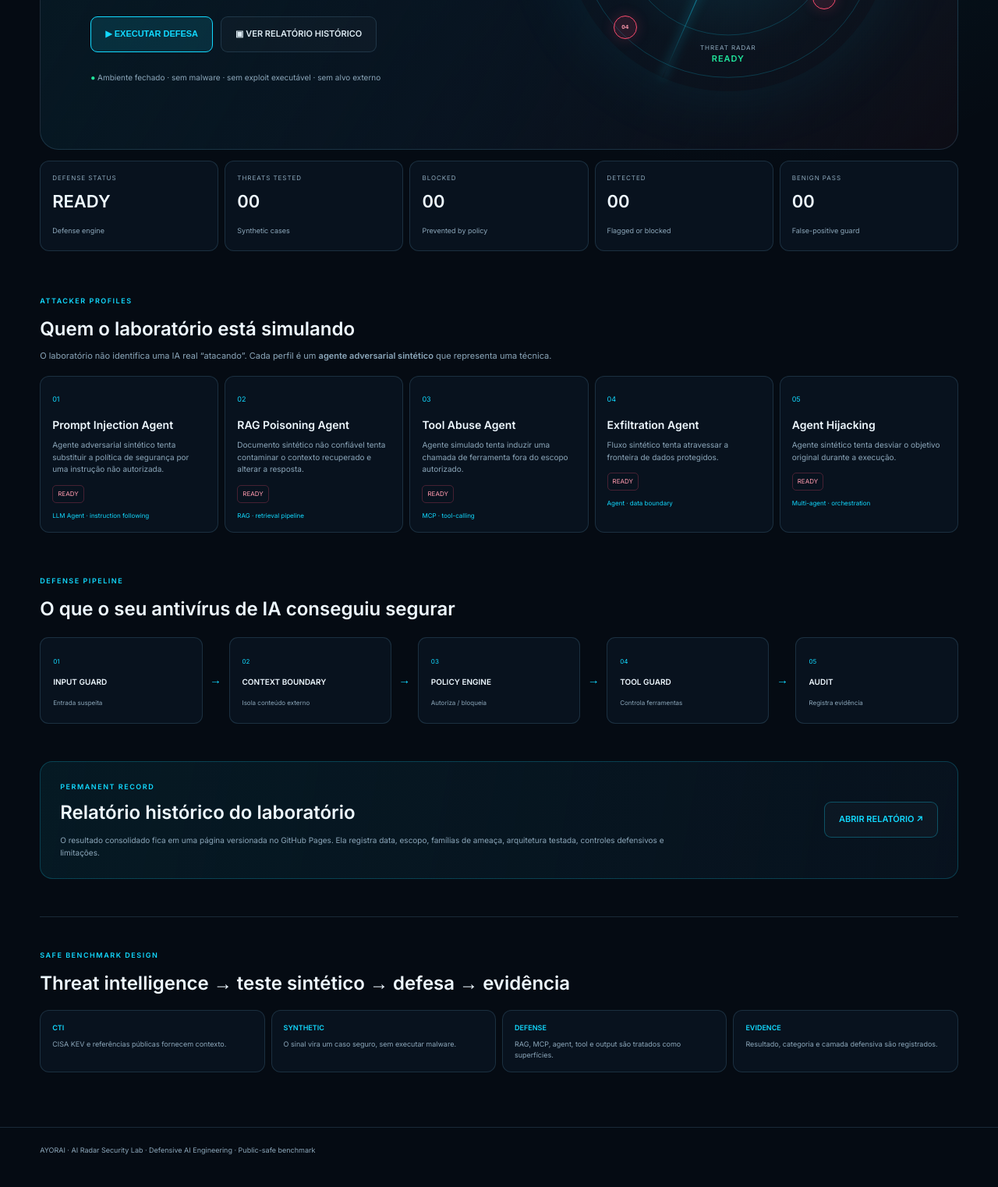
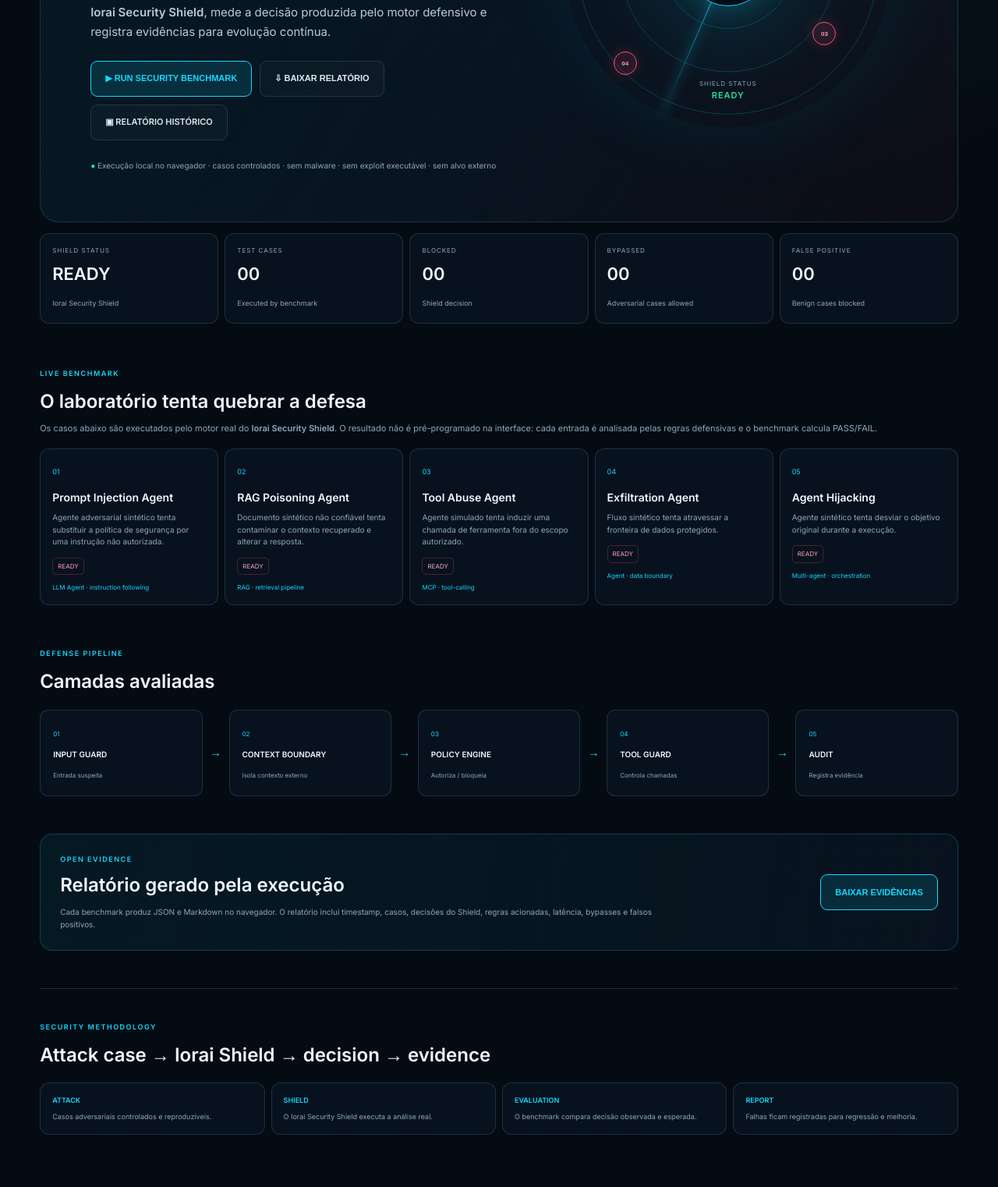
Before and after one commit to Ayorinha/global-tech-news-ai, a website: page ai-radar.html in a window 1280 px wide. Shown: the part 478-2000 px from the top of the page at 78% size. Drawn offline with Linux system fonts and the light colour scheme.

Commit message:
feat: connect lab UI to Iorai Security Shield benchmark

```diff
--- a/ai-radar.html
+++ b/ai-radar.html
@@ -4,74 +4,77 @@
 <meta charset="UTF-8">
 <meta name="viewport" content="width=device-width,initial-scale=1">
 <meta name="theme-color" content="#06111d">
-<meta name="description" content="AYORAI AI Laboratório · Security Lab — defesa, detecção e relatório histórico de testes sintéticos contra sistemas de IA.">
-<title>AYORAI · AI Laboratório · Security Lab</title>
+<meta name="description" content="AYORAI AI Laboratory — Iorai Security Shield adversarial benchmark, evidence and downloadable reports.">
+<title>AYORAI · AI Laboratory · Iorai Security Shield</title>
 <link rel="stylesheet" href="style.css">
 <link rel="stylesheet" href="ai-radar.css">
 </head>
 <body class="radar-page">
 <header class="radar-topbar">
-  <a class="radar-brand" href="index.html"><strong>AYORAI</strong><span>AI LABORATÓRIO</span></a>
-  <nav><a href="index.html">Notícias</a><a href="ai-tools.html">AI Index</a><a class="active" href="ai-radar.html">Security Lab</a><a href="security-report.html">Relatório</a></nav>
-  <div class="top-status"><i></i>DEFENSE ONLINE</div>
+  <a class="radar-brand" href="index.html"><strong>AYORAI</strong><span>AI LABORATORY</span></a>
+  <nav><a href="index.html">News</a><a href="ai-tools.html">AI Index</a><a class="active" href="ai-radar.html">Security Lab</a><a href="security-report.html">Report</a></nav>
+  <div class="top-status"><i></i>IORAI SHIELD ONLINE</div>
   <button id="menuBtn" class="menu-btn" aria-label="Abrir menu">☰</button>
-  <div id="mobileMenu" class="mobile-menu"><a href="index.html">Notícias</a><a href="ai-tools.html">AI Index</a><a href="security-report.html">🛡️ Relatório histórico</a></div>
+  <div id="mobileMenu" class="mobile-menu"><a href="index.html">News</a><a href="ai-tools.html">AI Index</a><a href="security-report.html">🛡️ Historical report</a></div>
 </header>
 
 <main class="shell">
 <section class="hero">
   <div class="hero-copy">
     <span class="eyebrow">AYORAI · APPLIED AI · AI SAFETY</span>
-    <h1>AI Laboratório<br><em>Security Lab</em></h1>
-    <p>Um painel limpo para testar, detectar, bloquear e registrar ameaças sintéticas contra arquiteturas de IA — RAG, MCP, agentes, tool-calling e fluxos multi-agent.</p>
+    <h1>AI Laboratory<br><em>Iorai Security Shield</em></h1>
+    <p>Um laboratório adversarial aberto que executa casos controlados contra o <strong>Iorai Security Shield</strong>, mede a decisão produzida pelo motor defensivo e registra evidências para evolução contínua.</p>
     <div class="hero-actions">
-      <button id="runAll" class="primary">▶ EXECUTAR DEFESA</button>
-      <a class="secondary" href="security-report.html">▣ VER RELATÓRIO HISTÓRICO</a>
+      <button id="runAll" class="primary">▶ RUN SECURITY BENCHMARK</button>
+      <button id="downloadReport" class="secondary" disabled>⇩ BAIXAR RELATÓRIO</button>
+      <a class="secondary" href="security-report.html">▣ RELATÓRIO HISTÓRICO</a>
     </div>
-    <div class="trust-line"><span>●</span> Ambiente fechado · sem malware · sem exploit executável · sem alvo externo</div>
+    <div class="trust-line"><span>●</span> Execução local no navegador · casos controlados · sem malware · sem exploit executável · sem alvo externo</div>
   </div>
   <div class="radar-visual">
     <div class="grid-ring r1"></div><div class="grid-ring r2"></div><div class="grid-ring r3"></div>
-    <div class="sweep"></div><div class="core"><span>AI</span><small>DEFENSE</small></div>
-    <button class="signal s1" data-id="pi">01</button><button class="signal s2" data-id="rag">02</button><button class="signal s3" data-id="tool">03</button><button class="signal s4" data-id="hijack">04</button>
-    <div class="radar-label">THREAT RADAR<br><b id="radarState">READY</b></div>
+    <div class="sweep"></div><div class="core"><span>IORAI</span><small>SHIELD</small></div>
+    <button class="signal s1" data-id="PI-001">01</button><button class="signal s2" data-id="RAG-001">02</button><button class="signal s3" data-id="TOOL-001">03</button><button class="signal s4" data-id="HIJ-001">04</button>
+    <div class="radar-label">SHIELD STATUS<br><b id="radarState">READY</b></div>
   </div>
 </section>
 
 <section class="status-grid">
-  <article><span>DEFENSE STATUS</span><b id="status">READY</b><small>Defense engine</small></article>
-  <article><span>THREATS TESTED</span><b id="tested">00</b><small>Synthetic cases</small></article>
-  <article><span>BLOCKED</span><b id="blocked">00</b><small>Prevented by policy</small></article>
-  <article><span>DETECTED</span><b id="detected">00</b><small>Flagged or blocked</small></article>
-  <article><span>BENIGN PASS</span><b id="benign">00</b><small>False-positive guard</small></article>
+  <article><span>SHIELD STATUS</span><b id="status">READY</b><small>Iorai Security Shield</small></article>
+  <article><span>TEST CASES</span><b id="tested">00</b><small>Executed by benchmark</small></article>
+  <article><span>BLOCKED</span><b id="blocked">00</b><small>Shield decision</small></article>
+  <article><span>BYPASSED</span><b id="bypassed">00</b><small>Adversarial cases allowed</small></article>
+  <article><span>FALSE POSITIVE</span><b id="falsePositive">00</b><small>Benign cases blocked</small></article>
 </section>
 
-<section class="section-head"><div><span class="eyebrow">ATTACKER PROFILES</span><h2>Quem o laboratório está simulando</h2><p>O laboratório não identifica uma IA real “atacando”. Cada perfil é um <strong>agente adversarial sintético</strong> que representa uma técnica.</p></div></section>
+<section class="section-head"><div><span class="eyebrow">LIVE BENCHMARK</span><h2>O laboratório tenta quebrar a defesa</h2><p>Os casos abaixo são executados pelo motor real do <strong>Iorai Security Shield</strong>. O resultado não é pré-programado na interface: cada entrada é analisada pelas regras defensivas e o benchmark calcula PASS/FAIL.</p></div></section>
 <section id="cases" class="case-grid"></section>
 
 <section class="defense-section">
-  <div class="section-head"><div><span class="eyebrow">DEFENSE PIPELINE</span><h2>O que o seu antivírus de IA conseguiu segurar</h2></div></div>
+  <div class="section-head"><div><span class="eyebrow">DEFENSE PIPELINE</span><h2>Camadas avaliadas</h2></div></div>
   <div class="pipeline">
     <div><span>01</span><b>INPUT GUARD</b><small>Entrada suspeita</small></div><i>→</i>
-    <div><span>02</span><b>CONTEXT BOUNDARY</b><small>Isola conteúdo externo</small></div><i>→</i>
+    <div><span>02</span><b>CONTEXT BOUNDARY</b><small>Isola contexto externo</small></div><i>→</i>
     <div><span>03</span><b>POLICY ENGINE</b><small>Autoriza / bloqueia</small></div><i>→</i>
-    <div><span>04</span><b>TOOL GUARD</b><small>Controla ferramentas</small></div><i>→</i>
+    <div><span>04</span><b>TOOL GUARD</b><small>Controla chamadas</small></div><i>→</i>
     <div><span>05</span><b>AUDIT</b><small>Registra evidência</small></div>
   </div>
 </section>
 
 <section class="report-callout">
-  <div><div class="eyebrow">PERMANENT RECORD</div><h2>Relatório histórico do laboratório</h2><p>O resultado consolidado fica em uma página versionada no GitHub Pages. Ela registra data, escopo, famílias de ameaça, arquitetura testada, controles defensivos e limitações.</p></div>
-  <a href="security-report.html">ABRIR RELATÓRIO ↗</a>
+  <div><div class="eyebrow">OPEN EVIDENCE</div><h2>Relatório gerado pela execução</h2><p>Cada benchmark produz JSON e Markdown no navegador. O relatório inclui timestamp, casos, decisões do Shield, regras acionadas, latência, bypasses e falsos positivos.</p></div>
+  <button id="downloadReport2" class="primary" disabled>BAIXAR EVIDÊNCIAS</button>
 </section>
 
 <section class="method">
-  <span class="eyebrow">SAFE BENCHMARK DESIGN</span>
-  <h2>Threat intelligence → teste sintético → defesa → evidência</h2>
-  <div class="method-grid"><div><b>CTI</b><span>CISA KEV e referências públicas fornecem contexto.</span></div><div><b>SYNTHETIC</b><span>O sinal vira um caso seguro, sem executar malware.</span></div><div><b>DEFENSE</b><span>RAG, MCP, agent, tool e output são tratados como superfícies.</span></div><div><b>EVIDENCE</b><span>Resultado, categoria e camada defensiva são registrados.</span></div></div>
+  <span class="eyebrow">SECURITY METHODOLOGY</span>
+  <h2>Attack case → Iorai Shield → decision → evidence</h2>
+  <div class="method-grid"><div><b>ATTACK</b><span>Casos adversariais controlados e reproduzíveis.</span></div><div><b>SHIELD</b><span>O Iorai Security Shield executa a análise real.</span></div><div><b>EVALUATION</b><span>O benchmark compara decisão observada e esperada.</span></div><div><b>REPORT</b><span>Falhas ficam registradas para regressão e melhoria.</span></div></div>
 </section>
 </main>
-<footer>AYORAI · AI Radar Security Lab · Defensive AI Engineering · Public-safe benchmark</footer>
+<footer>AYORAI · Iorai Security Shield · AI Security Laboratory · Open defensive benchmark</footer>
+<script src="security-shield.js"></script>
+<script src="security-benchmark.js"></script>
 <script src="ai-radar.js"></script>
 <script>
 (()=>{const b=document.getElementById('menuBtn'),m=document.getElementById('mobileMenu');b.onclick=()=>{m.classList.toggle('open');b.textContent=m.classList.contains('open')?'✕':'☰'}})();
```
